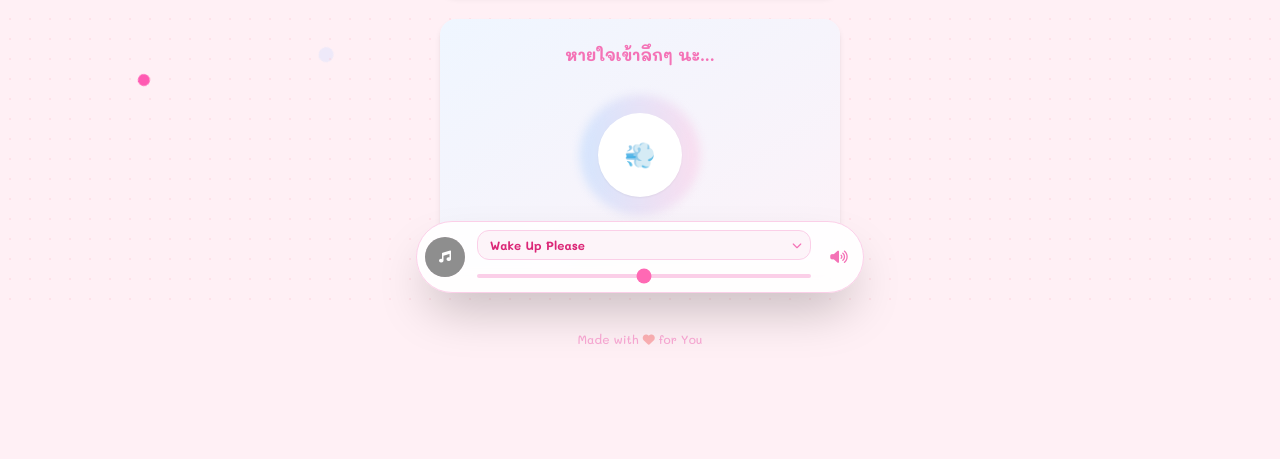
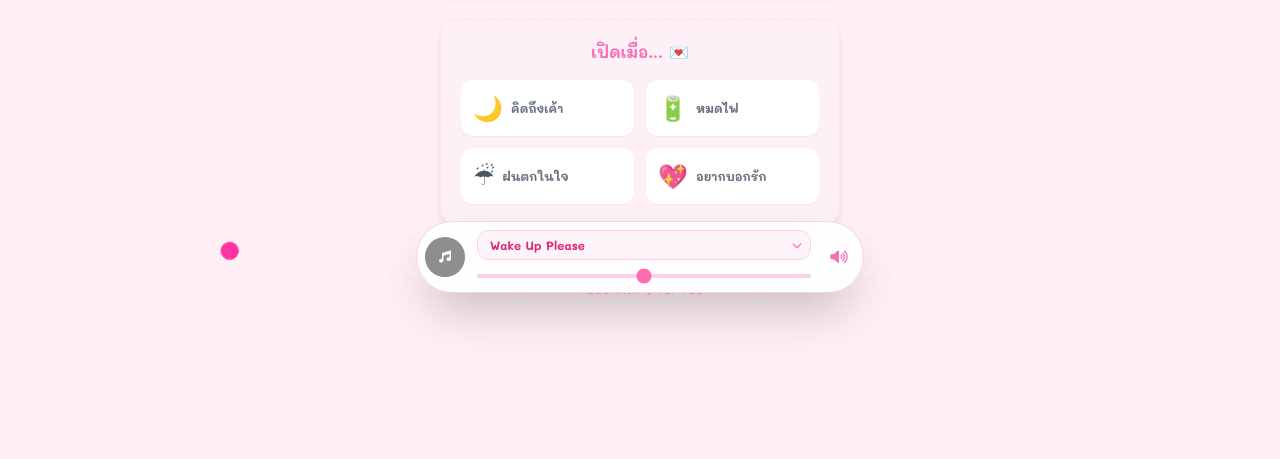
Before and after one commit to oat1122/love, a plain HTML site: page index.html in a window 1280 px wide. Shown: the part 491-950 px from the top of the page. After the commit the page ends 900 px from the top, so only its background shows below. Drawn offline with nearby package versions, Linux system fonts and the light colour scheme; grey boxes are pictures that could not be loaded.

Commit message:
feat: Introduce "Open When..." section and emoji toggle, remove breathing animation, and refactor color variables.

```diff
--- a/index.html
+++ b/index.html
@@ -36,9 +36,9 @@
         theme: {
           extend: {
             colors: {
-              "soft-pink": "#FFC0CB",
-              "hot-pink": "#FF69B4",
-              "pastel-pink": "#FFF0F5",
+              "soft-pink": "var(--color-secondary)",
+              "hot-pink": "var(--color-primary)",
+              "pastel-pink": "var(--color-bg)",
             },
             fontFamily: {
               mali: ["Mali", "cursive"],
@@ -105,17 +105,32 @@
         <div id="mood-response" class="hidden mt-4 text-center text-sm text-gray-600 bg-white/80 p-3 rounded-xl border border-pink-100 shadow-inner"></div>
       </section>
 
-      <!-- 3. BREATHING BUDDY -->
-      <section class="bg-gradient-to-br from-blue-50 to-pink-50 rounded-2xl p-6 shadow-md text-center relative overflow-hidden transition-colors duration-500" id="breathing-section">
-        <h3 id="breathing-title" class="text-pink-400 font-bold mb-6 relative z-10 transition-all duration-300">หายใจเข้าลึกๆ นะ...</h3>
-        <div class="relative h-32 flex justify-center items-center z-10">
-          <div id="breathing-circle-outer" class="breathing-circle w-24 h-24 bg-gradient-to-r from-blue-200 to-pink-200 rounded-full opacity-80 blur-sm absolute transition-all duration-500"></div>
-          <div id="breathing-icon" class="breathing-circle-inner w-20 h-20 bg-white rounded-full flex justify-center items-center shadow-sm text-2xl relative transition-all duration-300">
-            💨
-          </div>
+      <!-- 3. OPEN WHEN... (New Gimmick) -->
+      <section class="bg-pink-50/80 backdrop-blur-sm rounded-2xl p-5 shadow-md border border-pink-100">
+        <h3 class="text-center text-pink-400 font-bold mb-4">เปิดเมื่อ... 💌</h3>
+        <div class="grid grid-cols-2 gap-3">
+          <button onclick="openEnvelope('miss')" class="bg-white p-3 rounded-xl shadow-sm hover:shadow-md hover:scale-105 transition flex items-center gap-2 group">
+            <span class="text-2xl group-hover:animate-bounce">🌙</span>
+            <span class="text-xs text-gray-500 font-bold">คิดถึงเค้า</span>
+          </button>
+          <button onclick="openEnvelope('tired')" class="bg-white p-3 rounded-xl shadow-sm hover:shadow-md hover:scale-105 transition flex items-center gap-2 group">
+            <span class="text-2xl group-hover:animate-bounce">🔋</span>
+            <span class="text-xs text-gray-500 font-bold">หมดไฟ</span>
+          </button>
+          <button onclick="openEnvelope('sad')" class="bg-white p-3 rounded-xl shadow-sm hover:shadow-md hover:scale-105 transition flex items-center gap-2 group">
+            <span class="text-2xl group-hover:animate-bounce">☔</span>
+            <span class="text-xs text-gray-500 font-bold">ฝนตกในใจ</span>
+          </button>
+          <button onclick="openEnvelope('love')" class="bg-white p-3 rounded-xl shadow-sm hover:shadow-md hover:scale-105 transition flex items-center gap-2 group">
+            <span class="text-2xl group-hover:animate-bounce">💖</span>
+            <span class="text-xs text-gray-500 font-bold">อยากบอกรัก</span>
+          </button>
         </div>
-        <p id="breathing-text" class="text-xs text-gray-400 mt-4 relative z-10 transition-all duration-300">หายใจเข้า... หายใจออก...</p>
       </section>
+
+
+
+
 
       <!-- 4. MINI MUSIC PLAYER -->
       <div class="fixed bottom-4 left-1/2 -translate-x-1/2 w-[90%] max-w-md bg-white/90 backdrop-blur-md rounded-full p-2 shadow-2xl border border-pink-200 flex items-center gap-3 z-50">
@@ -156,6 +171,34 @@
 
     </div>
 
+    <!-- Floating Emoji Toggle -->
+    <div class="fixed top-4 right-4 z-50">
+      <button onclick="toggleEmojiMode()" id="emoji-toggle-btn" class="bg-white/80 backdrop-blur-md p-2 rounded-full shadow-lg border border-pink-200 text-xl hover:scale-110 transition">
+        ❤️
+      </button>
+    </div>
+
+    <!-- Open When Modal -->
+    <div id="envelope-modal" class="fixed inset-0 z-[60] hidden flex justify-center items-center bg-black/40 backdrop-blur-sm p-4 transition-opacity duration-300 opacity-0">
+      <div class="bg-white rounded-3xl p-6 max-w-sm w-full shadow-2xl transform scale-90 transition-transform duration-300 relative overflow-hidden" id="modal-content">
+        <!-- Decorative background -->
+        <div class="absolute top-0 left-0 w-full h-24 bg-gradient-to-b from-pink-100 to-white -z-10"></div>
+
+        <button onclick="closeEnvelope()" class="absolute top-4 right-4 text-gray-400 hover:text-gray-600">
+          <i class="fas fa-times"></i>
+        </button>
+
+        <div class="text-center mt-4">
+          <div class="text-6xl mb-4 animate-bounce" id="modal-icon">💌</div>
+          <h3 class="text-xl font-bold text-pink-500 mb-2" id="modal-title">Title</h3>
+          <p class="text-gray-600 text-sm leading-relaxed mb-6" id="modal-message">Message goes here...</p>
+          <button onclick="closeEnvelope()" class="bg-pink-400 text-white px-6 py-2 rounded-full font-bold shadow-md hover:bg-pink-500 transition w-full">
+            รับทราบครับผม! 🫡
+          </button>
+        </div>
+      </div>
+    </div>
+
     <!-- Audio Element -->
     <audio id="bgMusic" loop></audio>
 
--- a/script.js
+++ b/script.js
@@ -1,21 +1,100 @@
-// --- 1. FLOATING HEARTS BG ---
+// --- 1. FLOATING EMOJI BG ---
+// --- 1. FLOATING EMOJI BG ---
+const emojiModes = [
+  {
+    icon: "❤️",
+    colors: ["#FFC0CB", "#FF69B4", "#FFB6C1", "#FF1493", "#E6E6FA"],
+    theme: {
+      bg: "#FFF0F5",
+      primary: "#FF69B4",
+      secondary: "#FFC0CB",
+      accent: "#FFB6C1",
+      text: "#4b5563"
+    }
+  },
+  {
+    icon: "✨",
+    colors: ["#FFD700", "#FFFACD", "#FAFAD2", "#FFE4B5", "#FFFFFF"],
+    theme: {
+      bg: "#FFFFF0", // Ivory
+      primary: "#FFD700", // Gold
+      secondary: "#F0E68C", // Khaki
+      accent: "#FFFACD", // LemonChiffon
+      text: "#5D4037" // Brown
+    }
+  },
+  {
+    icon: "😸",
+    colors: ["#FFDAB9", "#FFE4E1", "#FFF0F5", "#E6E6FA", "#FFFFFF"],
+    theme: {
+      bg: "#FFF5EE", // Seashell
+      primary: "#FF7F50", // Coral
+      secondary: "#FFDAB9", // PeachPuff
+      accent: "#FFE4E1", // MistyRose
+      text: "#4A4A4A" // Dark Gray
+    }
+  },
+  {
+    icon: "🌸",
+    colors: ["#FFB7B2", "#FFDAC1", "#E2F0CB", "#B5EAD7", "#C7CEEA"],
+    theme: {
+      bg: "#F0FFF0", // Honeydew
+      primary: "#FF69B4", // HotPink (keep pink for flowers)
+      secondary: "#98FB98", // PaleGreen
+      accent: "#D8BFD8", // Thistle
+      text: "#2F4F4F" // DarkSlateGray
+    }
+  }
+];
+let currentModeIndex = 0;
+
 function createHeart() {
   const heart = document.createElement("div");
   heart.classList.add("floating-heart");
-  const size = Math.random() * 20 + 10 + "px";
-  heart.style.width = size;
-  heart.style.height = size;
+
+  // Set content based on mode
+  const mode = emojiModes[currentModeIndex];
+
+  // 50% chance to be the icon, 50% chance to be a colored circle (original style)
+  if (Math.random() > 0.5) {
+      heart.innerText = mode.icon;
+      heart.style.display = "flex";
+      heart.style.justifyContent = "center";
+      heart.style.alignItems = "center";
+      heart.style.fontSize = Math.random() * 20 + 10 + "px";
+      heart.style.backgroundColor = "transparent";
+  } else {
+      const size = Math.random() * 15 + 5 + "px";
+      heart.style.width = size;
+      heart.style.height = size;
+      heart.style.backgroundColor = mode.colors[Math.floor(Math.random() * mode.colors.length)];
+  }
+
   heart.style.left = Math.random() * 100 + "vw";
   heart.style.animationDuration = Math.random() * 5 + 5 + "s";
-  const colors = ["#FFC0CB", "#FF69B4", "#FFB6C1", "#FF1493", "#E6E6FA"];
-  heart.style.backgroundColor =
-    colors[Math.floor(Math.random() * colors.length)];
+
   document.getElementById("heart-container").appendChild(heart);
   setTimeout(() => {
     heart.remove();
   }, 10000);
 }
 setInterval(createHeart, 800);
+
+function toggleEmojiMode() {
+  currentModeIndex = (currentModeIndex + 1) % emojiModes.length;
+  const mode = emojiModes[currentModeIndex];
+
+  // Update Button Icon
+  document.getElementById("emoji-toggle-btn").innerText = mode.icon;
+
+  // Update Theme Colors
+  const root = document.documentElement;
+  root.style.setProperty('--color-bg', mode.theme.bg);
+  root.style.setProperty('--color-primary', mode.theme.primary);
+  root.style.setProperty('--color-secondary', mode.theme.secondary);
+  root.style.setProperty('--color-accent', mode.theme.accent);
+  root.style.setProperty('--color-text', mode.theme.text);
+}
 
 // --- 2. PILL BUTTON (RANDOM MESSAGE) ---
 const sweetMessages = [
@@ -60,33 +139,6 @@ const moodMessages = {
   stressed: "หายใจเข้าลึกๆ... ปล่อยวางเรื่องหนักๆ ลงบ้างนะ กอดๆ 🤗"
 };
 
-const moodBreathingData = {
-  happy: {
-    title: "ส่งต่อพลังบวก! ✨",
-    icon: "✨",
-    text: "หายใจเข้า... เก็บความสุข... หายใจออก... ยิ้มกว้างๆ",
-    color: "from-yellow-200 to-orange-200"
-  },
-  tired: {
-    title: "พักสายตาสักนิดนะ 💤",
-    icon: "💤",
-    text: "หายใจเข้า... ผ่อนคลาย... หายใจออก... ทิ้งความล้า",
-    color: "from-blue-200 to-indigo-200"
-  },
-  sad: {
-    title: "กอดๆ นะคนเก่ง 🧸",
-    icon: "🧸",
-    text: "หายใจเข้า... รับกำลังใจ... หายใจออก... ความเศร้าจางไป",
-    color: "from-indigo-200 to-purple-200"
-  },
-  stressed: {
-    title: "ใจเย็นๆ ค่อยๆ แก้ไป 🍃",
-    icon: "🍃",
-    text: "หายใจเข้าลึกๆ... 1-2-3... หายใจออกยาวๆ...",
-    color: "from-green-200 to-teal-200"
-  }
-};
-
 function handleMood(mood) {
   // 1. Update Message
   const responseDiv = document.getElementById("mood-response");
@@ -100,35 +152,6 @@ function handleMood(mood) {
       responseDiv.style.opacity = 1;
       responseDiv.style.transform = "translateY(0)";
   }, 50);
-
-  // 2. Update Breathing Section
-  const data = moodBreathingData[mood];
-  if (data) {
-    const title = document.getElementById("breathing-title");
-    const icon = document.getElementById("breathing-icon");
-    const text = document.getElementById("breathing-text");
-    const outerCircle = document.getElementById("breathing-circle-outer");
-
-    // Fade out
-    title.style.opacity = 0;
-    icon.style.opacity = 0;
-    text.style.opacity = 0;
-
-    setTimeout(() => {
-      // Change content
-      title.innerText = data.title;
-      icon.innerText = data.icon;
-      text.innerText = data.text;
-
-      // Change color (remove old gradient classes and add new ones)
-      outerCircle.className = `breathing-circle w-24 h-24 bg-gradient-to-r ${data.color} rounded-full opacity-80 blur-sm absolute transition-all duration-500`;
-
-      // Fade in
-      title.style.opacity = 1;
-      icon.style.opacity = 1;
-      text.style.opacity = 1;
-    }, 300);
-  }
 }
 // --- 4. AUDIO PLAYER ---
 const audio = document.getElementById("bgMusic");
@@ -261,3 +284,58 @@ function updateVolumeIcon(volume) {
     volumeIcon.classList.add("fa-volume-up");
   }
 }
+
+// --- 5. OPEN WHEN ENVELOPES ---
+const envelopeData = {
+  miss: {
+    title: "เมื่อคิดถึงเค้า... 🌙",
+    message: "มองไปที่ดวงจันทร์นะ เค้าก็มองมันอยู่เหมือนกัน ไม่ว่าเราจะอยู่ไกลกันแค่ไหน แต่เราอยู่ใต้ฟ้าเดียวกันเสมอ คิดถึงนะคนเก่ง",
+    icon: "🌙"
+  },
+  tired: {
+    title: "เมื่อรู้สึกหมดไฟ... 🔋",
+    message: "พักก่อนได้ไหม? ไม่ต้องรีบวิ่งตลอดเวลาก็ได้นะ การพักผ่อนคืองานที่สำคัญที่สุดของคนเก่งแบบเธอนะ รู้มั้ย?",
+    icon: "🔋"
+  },
+  sad: {
+    title: "เมื่อฝนตกในใจ... ☔",
+    message: "ร้องไห้ออกมาได้เลยนะ ไหล่เค้าว่างเสมอสำหรับเธอ ฟ้าหลังฝนจะสดใสเสมอ และเค้าจะถือร่มให้เธอเอง",
+    icon: "☔"
+  },
+  love: {
+    title: "เมื่ออยากบอกรัก... 💖",
+    message: "รักเธอนะ รักที่สุดในโลกเลย ขอบคุณที่มีเธออยู่ในชีวิตนะ เธอคือของขวัญที่ดีที่สุดของเค้าเลย",
+    icon: "💖"
+  }
+};
+
+function openEnvelope(type) {
+  const modal = document.getElementById("envelope-modal");
+  const content = document.getElementById("modal-content");
+  const data = envelopeData[type];
+
+  document.getElementById("modal-title").innerText = data.title;
+  document.getElementById("modal-message").innerText = data.message;
+  document.getElementById("modal-icon").innerText = data.icon;
+
+  modal.classList.remove("hidden");
+  // Small delay to allow display:block to apply before opacity transition
+  setTimeout(() => {
+    modal.classList.remove("opacity-0");
+    content.classList.remove("scale-90");
+    content.classList.add("scale-100");
+  }, 10);
+}
+
+function closeEnvelope() {
+  const modal = document.getElementById("envelope-modal");
+  const content = document.getElementById("modal-content");
+
+  modal.classList.add("opacity-0");
+  content.classList.remove("scale-100");
+  content.classList.add("scale-90");
+
+  setTimeout(() => {
+    modal.classList.add("hidden");
+  }, 300);
+}
--- a/style.css
+++ b/style.css
@@ -1,9 +1,19 @@
 @import url("https://fonts.googleapis.com/css2?family=Mali:wght@300;500;700&display=swap");
 @import url('https://fonts.googleapis.com/css2?family=Nunito:wght@400;600;700&display=swap');
 
+:root {
+  --color-bg: #FFF0F5;
+  --color-primary: #FF69B4;
+  --color-secondary: #FFC0CB;
+  --color-accent: #FFB6C1;
+  --color-text: #4b5563;
+}
+
 body {
   font-family: "Mali", cursive;
-  background-color: #fff0f5;
+  background-color: var(--color-bg);
+  color: var(--color-text);
+  transition: background-color 0.5s ease, color 0.5s ease;
 }
 
 /* --- Floating Background Hearts --- */
@@ -38,24 +48,7 @@ body {
   }
 }
 
-/* --- Breathing Animation --- */
-.breathing-circle {
-  animation: breathe 4s ease-in-out infinite;
-}
 
-.breathing-circle-inner {
-  animation: breathe-inner 4s ease-in-out infinite;
-}
-
-@keyframes breathe {
-  0%, 100% { transform: scale(1); opacity: 0.8; }
-  50% { transform: scale(1.5); opacity: 0.4; }
-}
-
-@keyframes breathe-inner {
-  0%, 100% { transform: scale(1); }
-  50% { transform: scale(1.1); }
-}
 
 /* --- Music Rotating Effect --- */
 .rotate-center {
```
